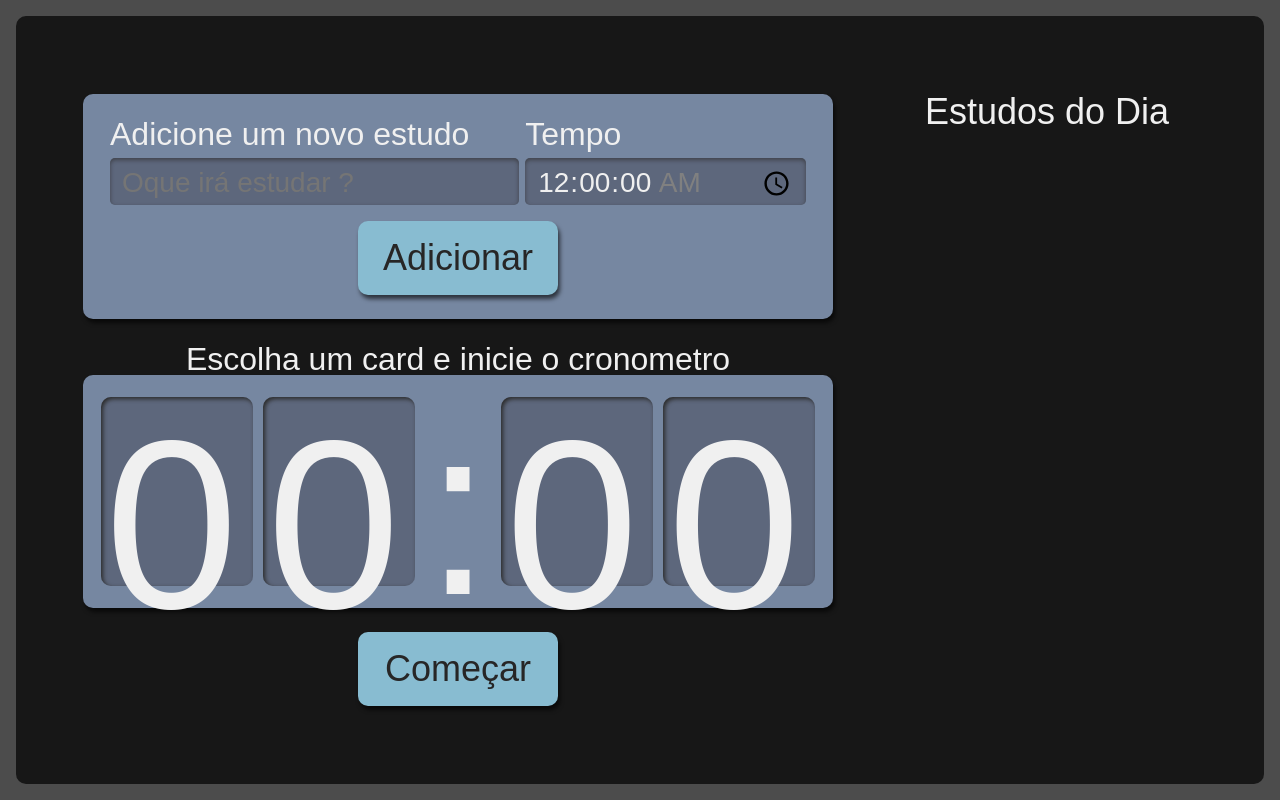
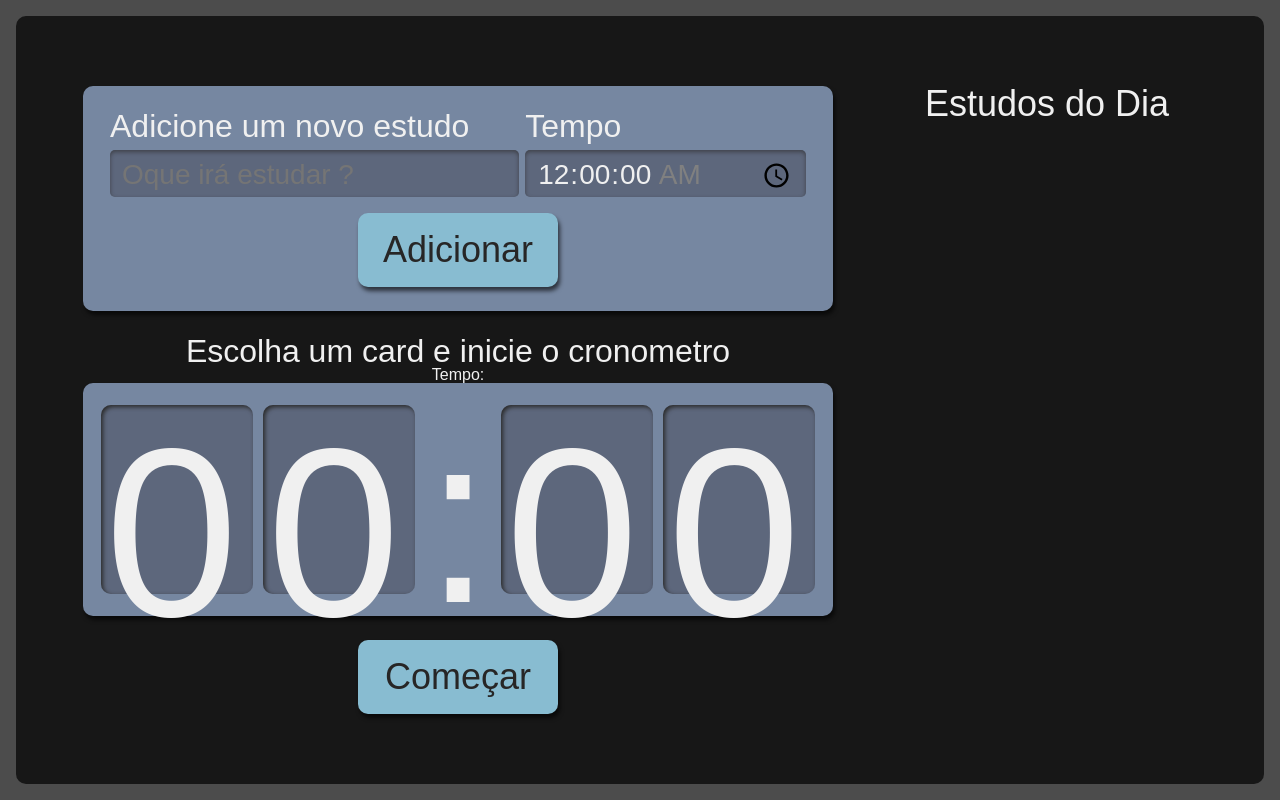
Before and after one commit to Fpereirinha/alura-studies, a React (Create React App) app: page / in a window 1280 px wide. Built offline with nearby package versions, Linux system fonts and the light colour scheme.

Commit message:
continuação cronometro

```diff
--- /dev/null
+++ b/src/components/common/time.ts
@@ -0,0 +1,6 @@
+export function tempoParaSegundos(tempo: string) {
+	const [horas = "0", minutos = "0", segundos = "0"] = tempo.split(":");
+	const horasToSecond = Number(horas) * 3600;
+	const minutosToSecond = Number(minutos) * 60;
+	return horasToSecond + minutosToSecond + Number(segundos);
+}
--- a/src/components/cronometro/index.tsx
+++ b/src/components/cronometro/index.tsx
@@ -1,11 +1,21 @@
 import Button from "../button";
 import Relogio from "./relogio";
 import style from "./Cronometro.module.scss";
-
-export default function Cronometro() {
+import { ITarefa } from "../../types/tarefa";
+import { useState } from "react";
+import { tempoParaSegundos } from "../common/time";
+interface Props {
+	selecionado: ITarefa | undefined;
+}
+export default function Cronometro({ selecionado }: Props) {
+	const [tempo, setTempo] = useState<number>();
+	if (selecionado?.tempo) {
+		setTempo(tempoParaSegundos(selecionado.tempo));
+	}
 	return (
 		<div className={style.cronometro}>
 			<p className={style.titulo}>Escolha um card e inicie o cronometro</p>
+			Tempo: {tempo}
 			<div className={style.relogioWrapper}>
 				<Relogio />
 			</div>
--- a/src/pages/App.tsx
+++ b/src/pages/App.tsx
@@ -22,7 +22,7 @@ function App() {
 		<div className={style.AppStyle}>
 			<Form setTarefas={setTarefas} />
 			<List tarefas={tarefas} selectTask={selectTask} />
-			<Cronometro />
+			<Cronometro selecionado={selecionado} />
 		</div>
 	);
 }
```
